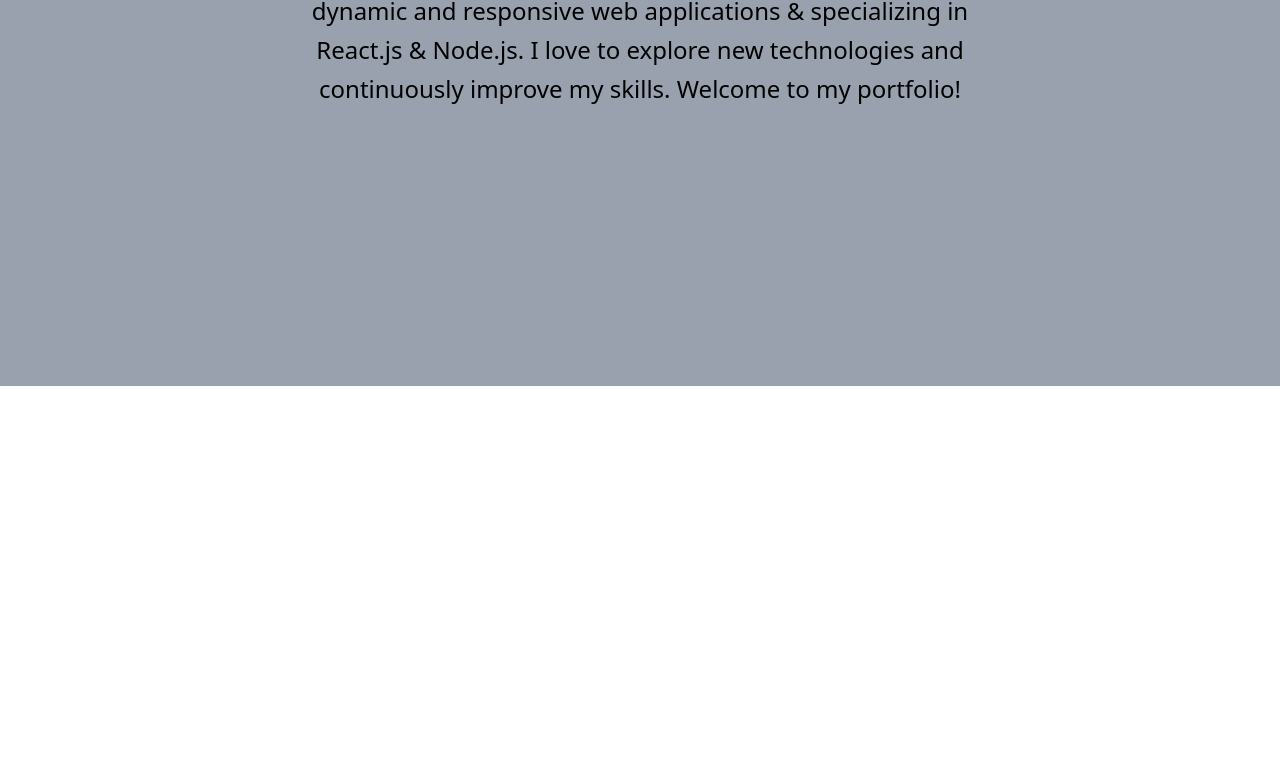
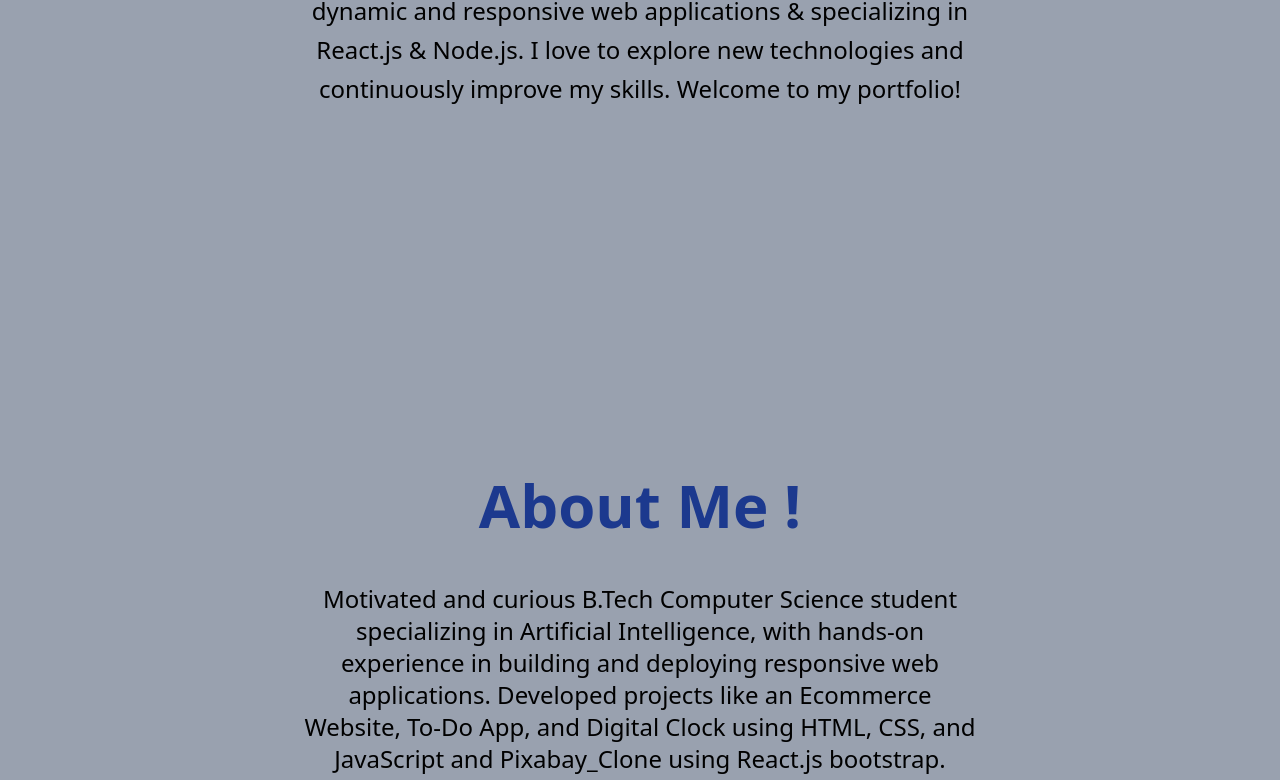
Before and after one commit to Shashank463/portfolio_web, a React (Vite) app: page / in a window 1280 px wide. Shown: the part 490-1270 px from the top of the page. Before the commit the page ends 876 px from the top, so only its background shows below. Built offline with nearby package versions, Linux system fonts and the light colour scheme.

Commit message:
Updated About, Navbar, and Projects components

```diff
--- a/src/components/Home.jsx
+++ b/src/components/Home.jsx
@@ -1,21 +1,70 @@
+// import React from "react";
+// import About from "./About";
+// import Contact from "./Contact";
+// import Projects from "./Projects";
+
+// const Home = () => {
+//   return (
+//     <section
+//       id="home"
+//       className="bg-gray-400 dark:bg-gray-700 transition-colors duration-300 min-h-screen flex flex-col items-center justify-center px-4"
+//     >
+//       <h1 className="font-bold text-4xl sm:text-5xl mb-7 md:text-6xl text-blue-900 dark:text-blue-400">
+//         Hi I am Shashank Kashyap!
+//       </h1>
+//       <p className="text-black-500 dark:text-gray-300 text-xl md:text-2xl max-w-2xl text-center leading-relaxed">
+//         I am a Full Stack Developer with a passion for creating dynamic and
+//         responsive web applications & specializing in React.js & Node.js. I love
+//         to explore new technologies and continuously improve my skills. Welcome
+//         to my portfolio!
+//       </p>
+//     </section>
+//   );
+// };
+
+// export default Home;
+
+
+
+
 import React from "react";
+import About from "./About";
+import Contact from "./Contact";
+import Projects from "./Projects";
 
 const Home = () => {
   return (
+    <div className="min-h-screen snap-y snap-mandatory overflow-scroll scrollbar-hide">
       <section
         id="home"
-      className="bg-gray-400 dark:bg-gray-700 transition-colors duration-300 min-h-screen flex flex-col items-center justify-center px-4"
+        className="bg-gray-400 dark:bg-gray-700 transition-colors duration-300 h-screen flex flex-col items-center justify-center px-4 snap-start"
       >
         <h1 className="font-bold text-4xl sm:text-5xl mb-7 md:text-6xl text-blue-900 dark:text-blue-400">
           Hi I am Shashank Kashyap!
         </h1>
-      <p className="text-black-500 dark:text-gray-300 text-xl md:text-2xl max-w-2xl text-center leading-relaxed">
+        <p className="text-black dark:text-gray-300 text-xl md:text-2xl max-w-2xl text-center leading-relaxed">
           I am a Full Stack Developer with a passion for creating dynamic and
-        responsive web applications & specializing in React.js & Node.js. I love
-        to explore new technologies and continuously improve my skills. Welcome
-        to my portfolio!
+          responsive web applications & specializing in React.js & Node.js. I
+          love to explore new technologies and continuously improve my skills.
+          Welcome to my portfolio!
         </p>
       </section>
+
+      {/* About Section */}
+      <section id="about" className="h-screen snap-start">
+        <About />
+      </section>
+
+      {/* Projects Section */}
+      <section id="projects" className="h-screen snap-start">
+        <Projects />
+      </section>
+
+      {/* Contact Section */}
+      <section id="contact" className="h-screen snap-start">
+        <Contact />
+      </section>
+    </div>
   );
 };
 
--- a/src/index.css
+++ b/src/index.css
@@ -2,3 +2,6 @@
 @tailwind base;
 @tailwind components;
 @tailwind utilities;
+.scrollbar-hide::-webkit-scrollbar {
+  display: none;
+}
```
Lines whose indentation alone changed are shown as unchanged.
